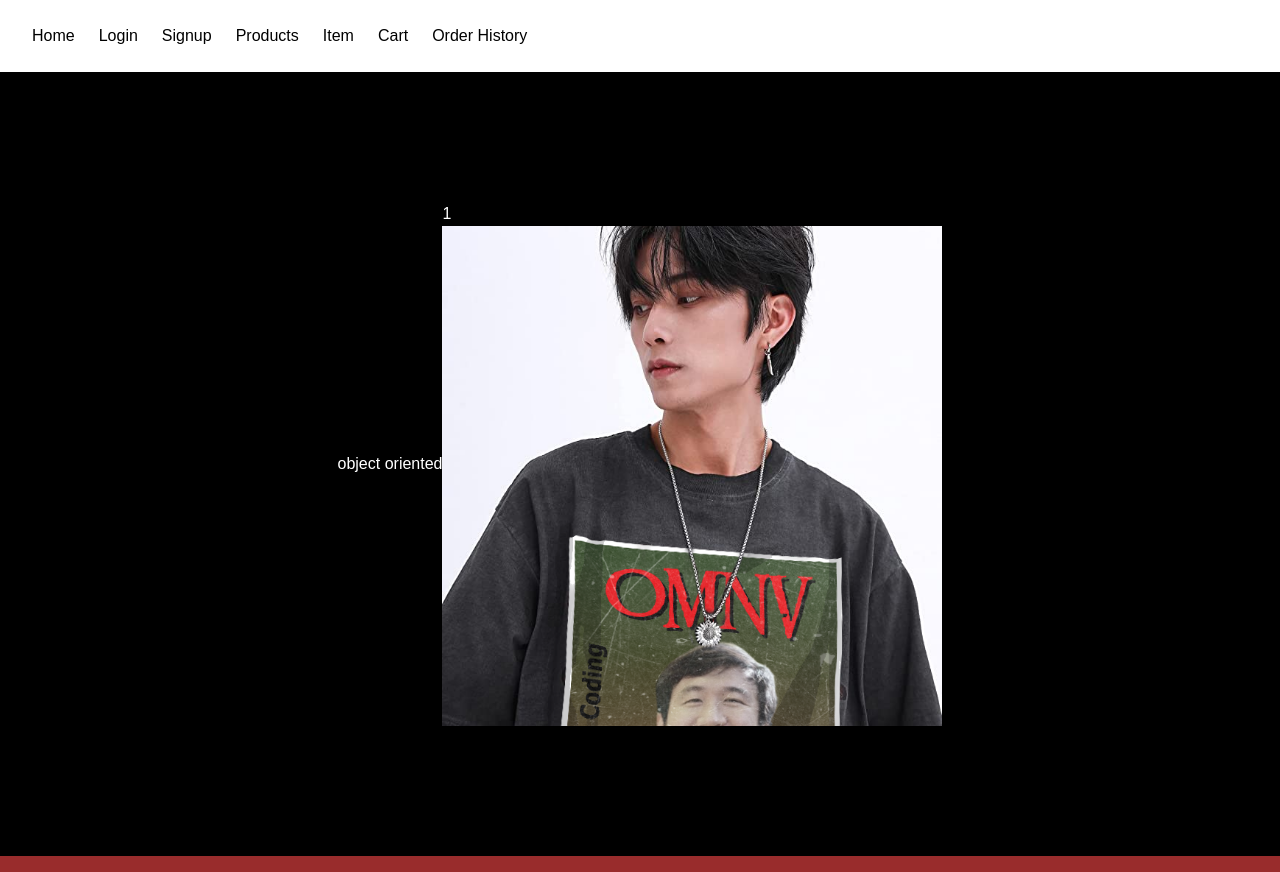
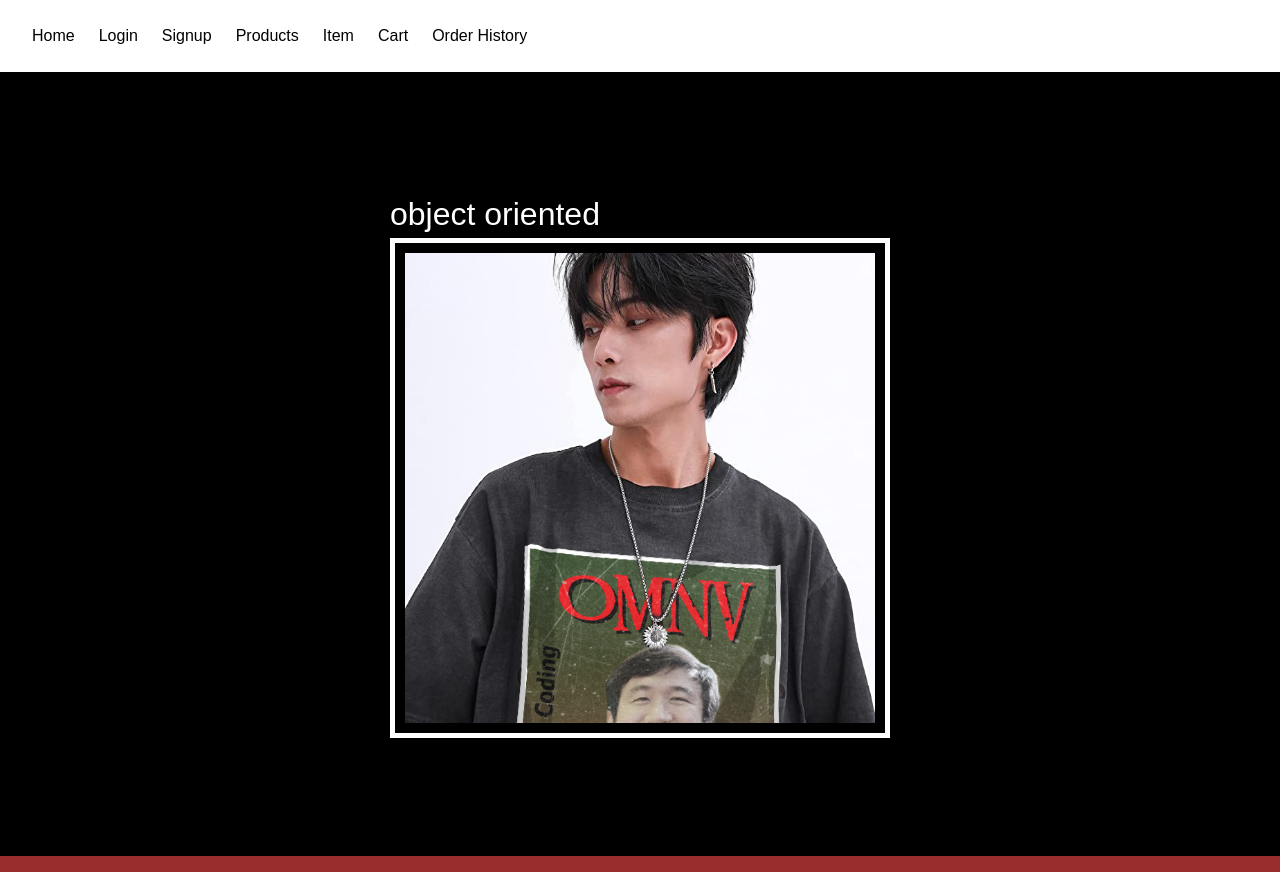
Before and after one commit to Ebyington/Agora-app, a React (Create React App) app in the folder client/: page / in a window 1280 px wide. Built offline with nearby package versions, Linux system fonts and the light colour scheme.

Commit message:
add some styling

```diff
--- a/client/src/pages/Home.js
+++ b/client/src/pages/Home.js
@@ -6,39 +6,38 @@ import shirtClose from '../assets/shirt_close.png';
 import shirt from '../assets/shirt.png'
 
 
-window.addEventListener('scroll', reveal)
+// window.addEventListener('scroll', reveal)
 
-function reveal(){
-  var reveals = document.querySelectorAll('.reveal');
+// function reveal(){
+//   var reveals = document.querySelectorAll('.reveal');
 
-  for(var i=0; i<reveals.length; i++) {
-    var winH = window.innerHeight;
-    var revealTop = reveals[i].getBoundingClientRect().top;
-    var revealPoint = 200;
+//   for(var i=0; i<reveals.length; i++) {
+//     var winH = window.innerHeight;
+//     var revealTop = reveals[i].getBoundingClientRect().top;
+//     var revealPoint = 200;
 
-    if(revealTop < winH - revealPoint){
-      reveals[i].classList.add('active');
-    }
-    else{
-      reveals[i].classList.remove('active');
-    }
-  }
-}
+//     if(revealTop < winH - revealPoint){
+//       reveals[i].classList.add('active');
+//     }
+//     else{
+//       reveals[i].classList.remove('active');
+//     }
+//   }
+// }
 
 
 const Home = () => {
   return (
     <div className="homeContainer">
       <section className="one reveal fade-in-image">
-        <h1>object oriented</h1>
         <div>
-          <h1>1</h1>
+          <h1 className="titleF">object oriented</h1>
           <img className="image1" src={modelClose} alt="model with shirt" width="500" height="600"/>
         </div>
       </section>
       <section className="two reveal fade-in-image">
         <img className="image2" src={modelPic} alt="model with shirt" width="500" height="600"/>
-        <h1>2</h1>
+        <h1 className="textF">Releases 2030</h1>
       </section>
       <section className="three reveal fade-in-image">
         <h1>3</h1>
--- a/client/src/styles/home.css
+++ b/client/src/styles/home.css
@@ -8,16 +8,30 @@
 section{
     height: 98vh;
     display: flex;
-    justify-content: center;
+    justify-content: space-evenly;
     align-items: center;
     color: white;
     scroll-snap-align: start;
+    flex-direction: column;
+}
+
+section img {
+    padding: 10px;
+    border: 5px solid white;
 }
 
 .homeContainer {
     scroll-snap-type: y mandatory;
     overflow-y: scroll;
     height: 100vh;
+}
+
+.titleF {
+    font-size: 2em;
+}
+
+.textF {
+    font-size: 1.5em;
 }
 
 .one{
```
